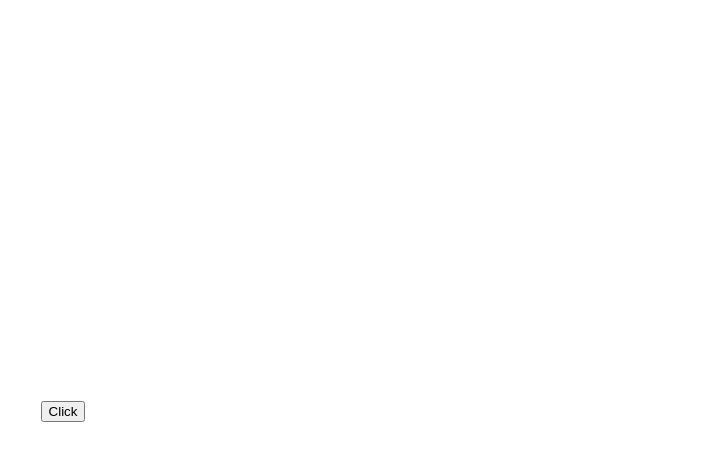
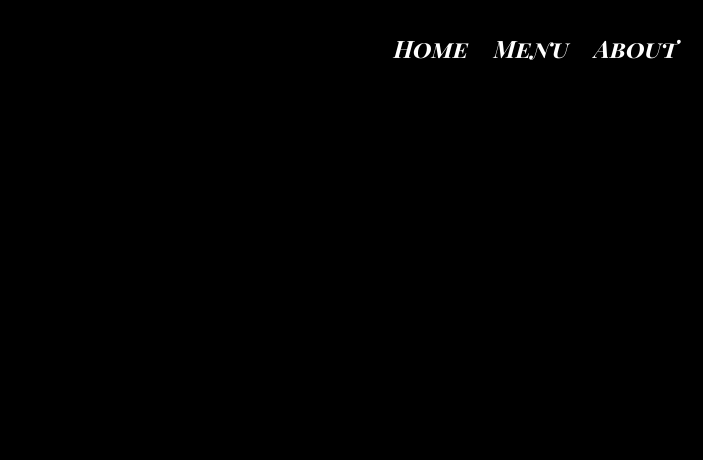
Before and after one commit to maxhannan/restaurant_page, a website built with webpack: page dist/index.html in a window 1280 px wide. Shown: the whole page, without its empty margins (577-1280 px from the left). Built offline with nearby package versions, Linux system fonts and the light colour scheme; a web font is replaced by a local one.

Commit message:
nav bar module and basic styling

```diff
--- a/src/index.js
+++ b/src/index.js
@@ -1,4 +1,3 @@
-import { tester,btnMaster } from "./tester";
+import { navBar } from "./navBar";
 
-
-btnMaster('Click');
+navBar();
--- /dev/null
+++ b/src/navBar.js
@@ -0,0 +1,21 @@
+const navBar = () =>{
+    const content = document.querySelector('#content');
+    const navBar = document.createElement('div');
+    navBar.classList.add('navBar');
+    navBar.innerHTML = `
+    <a class = "navLink" href = "#">Home</a>
+    <a class = "navLink" href = "#">Menu</a>
+    <a class = "navLink" href = "#">About</a>
+    `;
+    content.appendChild(navBar);
+    const links = document.querySelectorAll('.navLink');
+    links.forEach(link => link.addEventListener('click', handleSwitch))
+}
+
+const handleSwitch = (e)=>{
+    console.log(e.target);
+}
+
+export {
+    navBar
+}
--- a/src/tester.js
+++ /dev/null
@@ -1,23 +0,0 @@
-const btnMaster = (value)=>{
-
-    const element = document.createElement('div');
-    let btn = `<button id = '${value}'>${value}</button>`
-    element.innerHTML = btn;
-    document.body.appendChild(element);
-    const btnBoy = document.querySelector(`#${value}`);
-    btnBoy.addEventListener('click', () => tester('Max'))
-
-}
-
-const tester = (name)=>{
-    const element = document.createElement('div');
-    let msg = `<h1>Hello ${name}. </h1><br>
-    <h2>Everything seems to be working just fine.</h2>`
-    element.innerHTML = msg;
-    document.body.appendChild(element)
-}
-
-export {
-    btnMaster,
-    tester
-}
```
Also changed, not shown: dist/index.html, dist/main.css.
